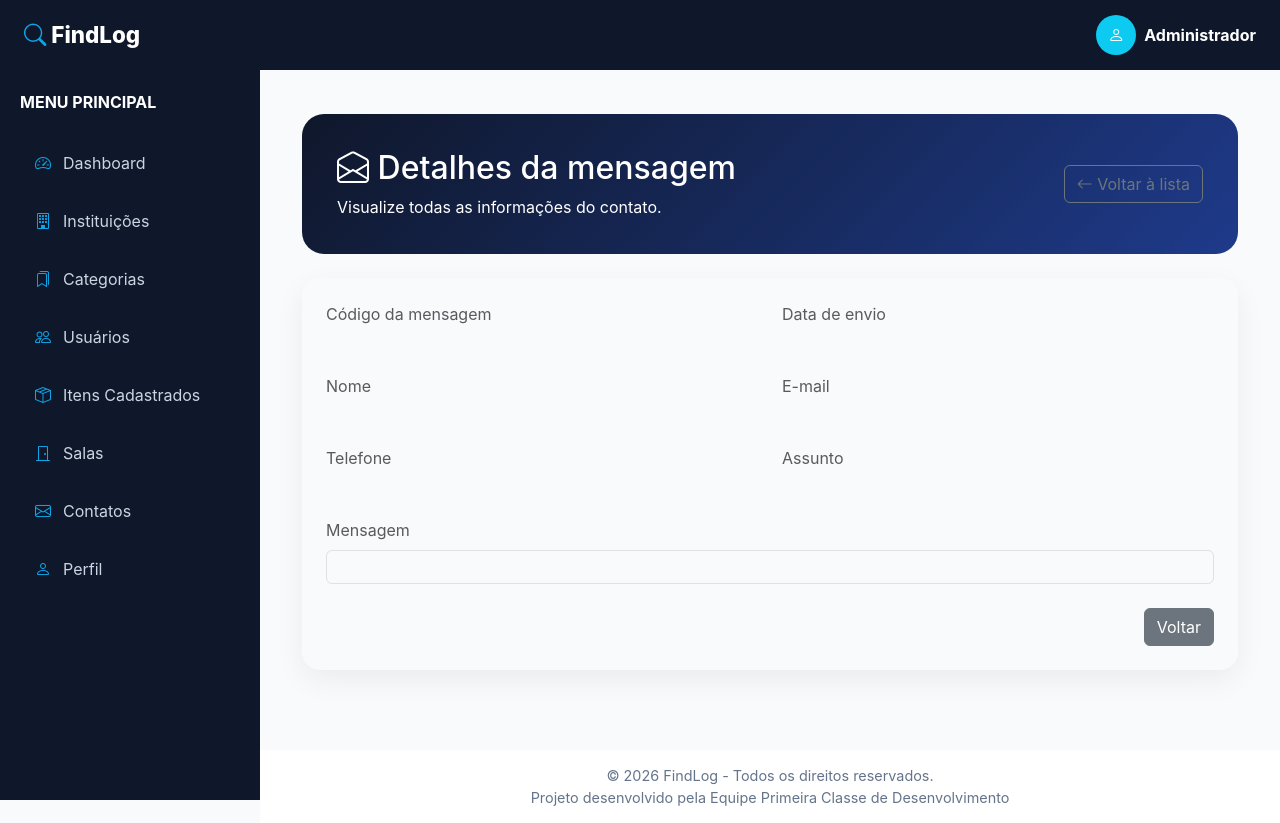
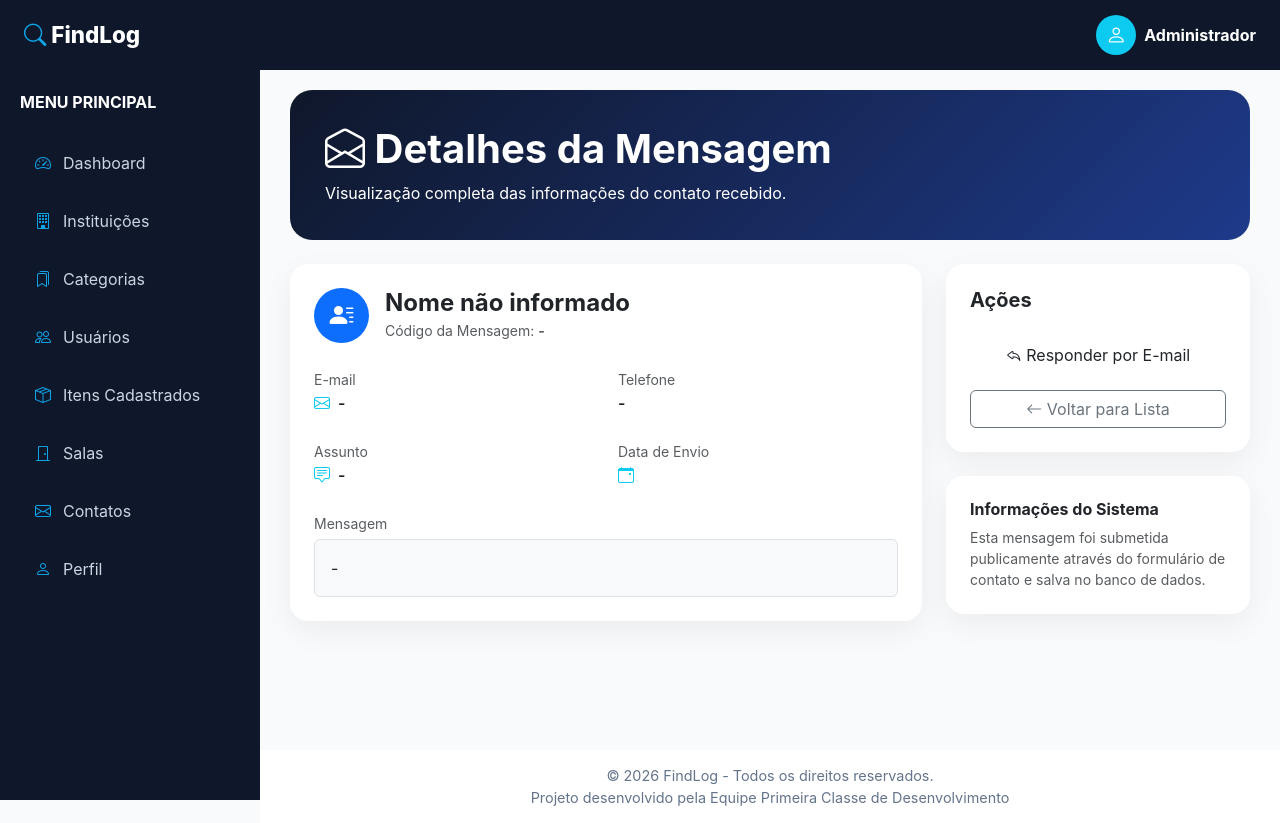
Before and after one commit to willianjonhy05/FindLogV1, a Flask app: template templates/admin/contato/detalhes.html in a window 1280 px wide. Run offline with Flask 3, Linux system fonts and the light colour scheme; the template is opened without the code that fills it, so the values that code supplies are empty.

Commit message:
correções

```diff
--- a/controller/auth_controller.py
+++ b/controller/auth_controller.py
@@ -25,9 +25,9 @@ def login():
             session['usuario_username'] = usuario.username
             session['usuario_nome'] = usuario.primeiro_nome
             session['usuario_tipo'] = int(usuario.tipo_usuario)
+            session['usuario_foto'] = usuario.foto_perfil
 
-            # Redireciona dinamicamente conforme o tipo de usuário
-            print(f"Usuário {usuario.email} e {usuario.tipo_usuario}")
+
             return _redirecionar_por_tipo(usuario.tipo_usuario)
 
         return render_template('login.html', erro="Usuário ou senha inválidos."), 401
--- a/controller/main_controller.py
+++ b/controller/main_controller.py
@@ -4,6 +4,7 @@ from models.categoria import Categoria
 from models.usuario import Usuario
 from models.sala import Sala
 from models.item import Item
+from models.contato import Contato
 from flask import render_template_string
 
 
@@ -21,7 +22,8 @@ def dashboard_admin():
         "total_categorias": Categoria.contar_total(),
         "total_usuarios": Usuario.contar_total(),
         "total_salas": Sala.contar_total(),  # Incluído para a template não quebrar
-        "total_itens": Item.contar_total()    # Incluído para a template não quebrar
+        "total_itens": Item.contar_total(),
+        "total_contatos": Contato.contar_total()    # Incluído para a template não quebrar
     }
 
     # O operador ** desempacota o dicionário como variáveis nomeadas (kwarg)
--- a/controller/usuario_controller.py
+++ b/controller/usuario_controller.py
@@ -219,7 +219,7 @@ def alterar_senha():
             sucesso, mensagem = usuario.alterar_senha(senha_atual, nova_senha)
             if sucesso:
                 # Opcional: você pode adicionar uma mensagem flash aqui se utilizar no projeto
-                return redirect(url_for('perfil_usuario'))
+                return redirect(url_for('meu_perfil'))
             else:
                 erros['senha_atual'] = mensagem
 
@@ -279,8 +279,7 @@ def editar_perfil():
 
             sucesso, mensagem = usuario.atualizar_perfil(dados_atualizados)
             if sucesso:
-                session['usuario_nome'] = nome
-                return redirect(url_for('perfil_usuario'))
+                return redirect(url_for('meu_perfil'))
             else:
                 erros['geral'] = mensagem
 
--- a/templates/admin/contato/detalhes.html
+++ b/templates/admin/contato/detalhes.html
@@ -1,65 +1,131 @@
-
 {% extends "base.html" %}
 
-{% block title %}Detalhes do contato{% endblock %}
+{% block title %}
+Detalhes da Mensagem
+{% endblock %}
 
 {% block content %}
-<div class="container py-4">
-    <div class="welcome-card mb-4">
-        <div class="d-flex justify-content-between align-items-center flex-wrap gap-3">
-            <div>
-                <h2><i class="bi bi-envelope-open"></i> Detalhes da mensagem</h2>
-                <p class="mb-0">Visualize todas as informações do contato.</p>
+
+<div class="welcome-card mb-4">
+    <h1 class="fw-bold">
+        <i class="bi bi-envelope-open"></i>
+        Detalhes da Mensagem
+    </h1>
+    <p class="mb-0">
+        Visualização completa das informações do contato recebido.
+    </p>
+</div>
+
+<div class="row g-4">
+
+    <!-- Informações principais -->
+    <div class="col-lg-8">
+        <div class="card table-card p-4">
+
+            <!-- Cabeçalho interno espelhando o formato do avatar de usuário -->
+            <div class="d-flex align-items-center mb-4 gap-3">
+                <div class="rounded-circle bg-primary text-white d-flex align-items-center justify-content-center" style="width: 55px; height: 55px; font-size: 24px;">
+                    <i class="bi bi-person-lines-fill"></i>
+                </div>
+                <div>
+                    <h4 class="fw-bold mb-0">
+                        {{ contato.nome or 'Nome não informado' }}
+                    </h4>
+                    <span class="text-muted small">Código da Mensagem: <strong>{{ contato.codigo or '-' }}</strong></span>
+                </div>
             </div>
-            <a href="{{ url_for('lista_contatos') }}" class="btn btn-outline-secondary">
-                <i class="bi bi-arrow-left"></i> Voltar à lista
-            </a>
+
+            <div class="row g-4">
+
+                <div class="col-md-6">
+                    <label class="text-muted small">
+                        E-mail
+                    </label>
+                    <div class="fw-semibold">
+                        <i class="bi bi-envelope text-info me-1"></i>
+                        {{ contato.email or '-' }}
+                    </div>
+                </div>
+
+                <div class="col-md-6">
+                    <label class="text-muted small">
+                        Telefone
+                    </label>
+                    <div class="fw-semibold telefone-format">
+                        <i class="bi bi-telephone text-info me-1"></i>
+                        {{ contato.telefone or '-' }}
+                    </div>
+                </div>
+
+                <div class="col-md-6">
+                    <label class="text-muted small">
+                        Assunto
+                    </label>
+                    <div class="fw-semibold">
+                        <i class="bi bi-chat-square-text text-info me-1"></i>
+                        {{ contato.assunto or '-' }}
+                    </div>
+                </div>
+
+                <div class="col-md-6">
+                    <label class="text-muted small">
+                        Data de Envio
+                    </label>
+                    <div class="fw-semibold">
+                        <i class="bi bi-calendar-event text-info me-1"></i>
+                        {{ contato.data_envio_formatada }}
+                    </div>
+                </div>
+
+                <div class="col-12">
+                    <label class="text-muted small">
+                        Mensagem
+                    </label>
+                    <div class="fw-normal border rounded p-3 mt-1 bg-light text-break" style="white-space: pre-wrap;">{{ contato.mensagem or '-' }}</div>
+                </div>
+
+            </div>
         </div>
     </div>
 
-    <div class="table-card p-4">
-        <div class="row g-4">
-            <div class="col-md-6">
-                <label class="form-label text-muted">Código da mensagem</label>
-                <p class="fw-semibold">{{ contato.get('codigo', '-') }}</p>
-            </div>
+    <!-- Card lateral de Ações e Resumo -->
+    <div class="col-lg-4">
 
-            <div class="col-md-6">
-                <label class="form-label text-muted">Data de envio</label>
-                <p class="fw-semibold">{{ contato.get('data_envio', '-') }}</p>
-            </div>
+        <div class="card table-card p-4">
+            <h5 class="fw-bold mb-4">
+                Ações
+            </h5>
 
-            <div class="col-md-6">
-                <label class="form-label text-muted">Nome</label>
-                <p class="fw-semibold">{{ contato.get('nome', '-') }}</p>
-            </div>
+            <div class="d-grid gap-3">
+                <!-- Botão extra útil: abre o cliente de email padrão já preenchido -->
+                <a href="mailto:{{ contato.email }}?subject=Ref: {{ contato.assunto }}" class="btn btn-primary-custom">
+                    <i class="bi bi-reply"></i>
+                    Responder por E-mail
+                </a>
 
-            <div class="col-md-6">
-                <label class="form-label text-muted">E-mail</label>
-                <p class="fw-semibold">{{ contato.get('email', '-') }}</p>
-            </div>
-
-            <div class="col-md-6">
-                <label class="form-label text-muted">Telefone</label>
-                <p class="fw-semibold">{{ contato.get('telefone', '-') }}</p>
-            </div>
-
-            <div class="col-md-6">
-                <label class="form-label text-muted">Assunto</label>
-                <p class="fw-semibold">{{ contato.get('assunto', '-') }}</p>
-            </div>
-
-            <div class="col-12">
-                <label class="form-label text-muted">Mensagem</label>
-                <div class="border rounded p-3" style="white-space: pre-wrap;">{{ contato.get('mensagem', '') }}</div>
+                <a href="{{ url_for('lista_contatos') }}" class="btn btn-outline-secondary">
+                    <i class="bi bi-arrow-left"></i>
+                    Voltar para Lista
+                </a>
             </div>
         </div>
 
-        <div class="d-flex justify-content-end mt-4">
-            <a href="{{ url_for('lista_contatos') }}" class="btn btn-secondary">
-                Voltar
-            </a>
+        <div class="card table-card p-4 mt-4">
+            <h6 class="fw-bold">
+                Informações do Sistema
+            </h6>
+            <p class="mb-0 text-muted small">
+                Esta mensagem foi submetida publicamente através do formulário de contato e salva no banco de dados.
+            </p>
         </div>
+
     </div>
+
 </div>
+
 {% endblock %}
+
+{% block scripts %}
+<!-- Opcional: mantive a importação do formatar_dados caso você precise formatar o telefone dinamicamente no front -->
+<script src="{{ url_for('static', filename='js/formatar_dados.js') }}"></script>
+{% endblock %}
--- a/templates/base.html
+++ b/templates/base.html
@@ -45,10 +45,17 @@
             <!-- (Resto do seu código do perfil e dropdown...) -->
             <div class="dropdown">
                 <div class="profile d-flex align-items-center gap-2" data-bs-toggle="dropdown">
+                    {% if session.get('usuario_foto') %}
+                    <!-- Exibe a foto do usuário -->
+                    <img src="{{ url_for('static', filename=session.get('usuario_foto')) }}" alt="Perfil"
+                        class="rounded-circle border object-fit-cover" style="width: 40px; height: 40px;">
+                    {% else %}
+                    <!-- Ícone padrão caso não tenha foto -->
                     <div class="rounded-circle bg-info text-white d-flex align-items-center justify-content-center"
-                        style="width:40px;height:40px">
-                        <i class="bi bi-person"></i>
+                        style="width: 40px; height: 40px;">
+                        <i class="bi bi-person fs-5"></i>
                     </div>
+                    {% endif %}
                     <div class="d-none d-md-block">
                         {% if session.usuario_email %}
                         <strong>{{ session.usuario_nome }}</strong>
@@ -58,7 +65,8 @@
                     </div>
                 </div>
                 <ul class="dropdown-menu dropdown-menu-end">
-                    <li><a class="dropdown-item" href="{{ url_for('meu_perfil') }}"><i class="bi bi-person"></i> Perfil</a></li>
+                    <li><a class="dropdown-item" href="{{ url_for('meu_perfil') }}"><i class="bi bi-person"></i>
+                            Perfil</a></li>
                     <li><a class="dropdown-item" href="#"><i class="bi bi-gear"></i> Configurações</a></li>
                     <li>
                         <hr class="dropdown-divider">
@@ -142,7 +150,8 @@
         </a>
 
 
-        <a href="{{ url_for('lista_contatos') }}" class="{{ 'active' if request.endpoint in ['lista_contatos', 'novo_contato', 'detalhes_contato', 'atualizar_contato'] else '' }}">
+        <a href="{{ url_for('lista_contatos') }}"
+            class="{{ 'active' if request.endpoint in ['lista_contatos', 'novo_contato', 'detalhes_contato', 'atualizar_contato'] else '' }}">
 
             <i class="bi bi-envelope"></i>
 
```
Also changed, not shown: controller/contato_controller.py (+0 -20 lines), daos/contato_dao.py (+24 -3 lines), models/contato.py (+27 -0 lines), templates/admin/admin/dashboard.html (+23 -2 lines), templates/admin/contato/lista.html (+38 -64 lines), templates/public/index.html (+8 -9 lines), static/upload/perfis/johny.william.pereira.de.sousa.jpg (added).
